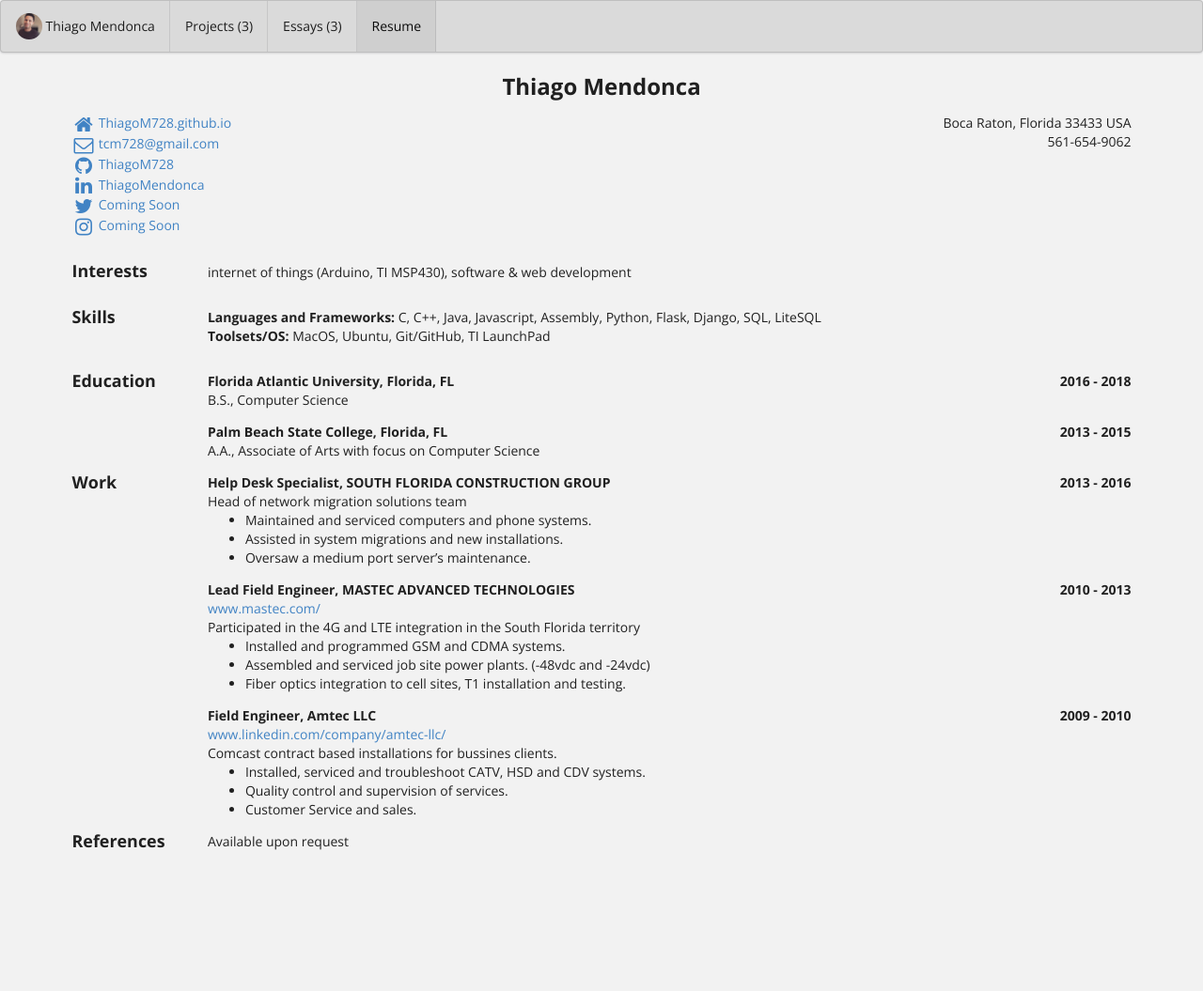
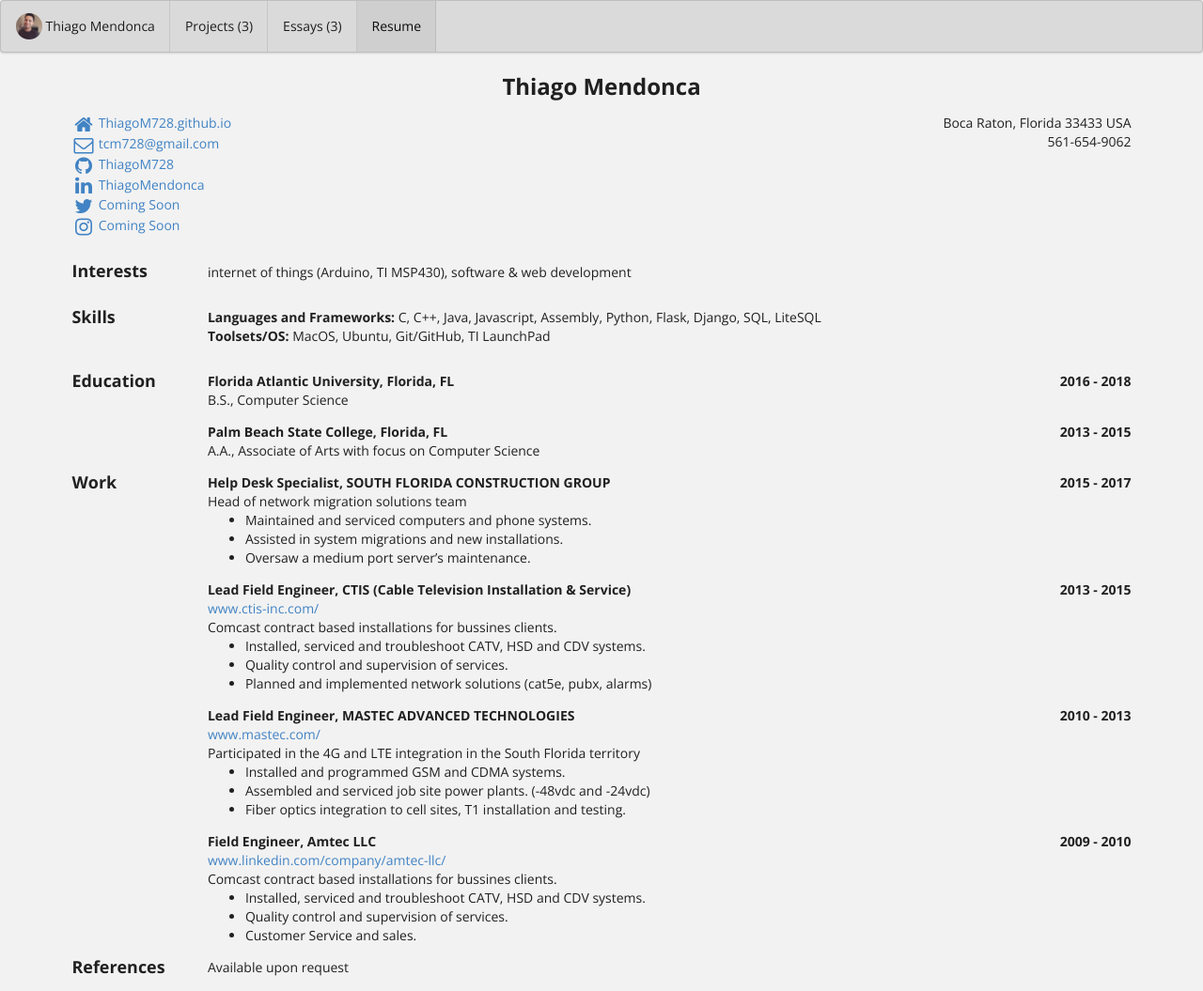
Before and after one commit to ThiagoM728/ThiagoM728.github.io, a Jekyll site: the page built from bio/index.html, in a window 1280 px wide. Shown: the whole page at 94% size. Built offline with Jekyll 4.4.1, drawn with Linux system fonts in a browser that asks for light colours; before the commit the page ends 921 px from its top, so only the background shows below that.

Commit message:
Update bio.json

```diff
--- a/_data/bio.json
+++ b/_data/bio.json
@@ -86,7 +86,7 @@
       "studyType": "B.S.",
       "startDate": "2016",
       "endDate": "2018",
-      "gpa": "3.56",
+      "gpa": "3.56 - CUM LAUDE",
       "courses": [
       ]
     },
@@ -96,7 +96,7 @@
       "studyType": "A.A.",
       "startDate": "2013",
       "endDate": "2015",
-      "gpa": "3.79",
+      "gpa": "3.79 - CUM LAUDE",
       "courses": [
       ]
     }
@@ -106,13 +106,26 @@
       "company": "SOUTH FLORIDA CONSTRUCTION GROUP ",
       "position": "Help Desk Specialist",
       "website": "",
-      "startDate": "2013",
-      "endDate": "2016",
+      "startDate": "2015",
+      "endDate": "2017",
       "summary": "Head of network migration solutions team",
       "highlights": [
         "Maintained and serviced computers and phone systems.",
         "Assisted in system migrations and new installations.",
         "Oversaw a medium port server’s maintenance."
+      ]
+    },
+    {
+      "company": "CTIS (Cable Television Installation & Service)",
+      "position": "Lead Field Engineer",
+      "website": "http://www.ctis-inc.com/",
+      "startDate": "2013",
+      "endDate": "2015",
+      "summary": "Comcast contract based installations for bussines clients.",
+      "highlights": [
+        "Installed, serviced and troubleshoot CATV, HSD and CDV systems.",
+        "Quality control and supervision of services.",
+        "Planned and implemented network solutions (cat5e, pubx, alarms)"
       ]
     },
     {
```
